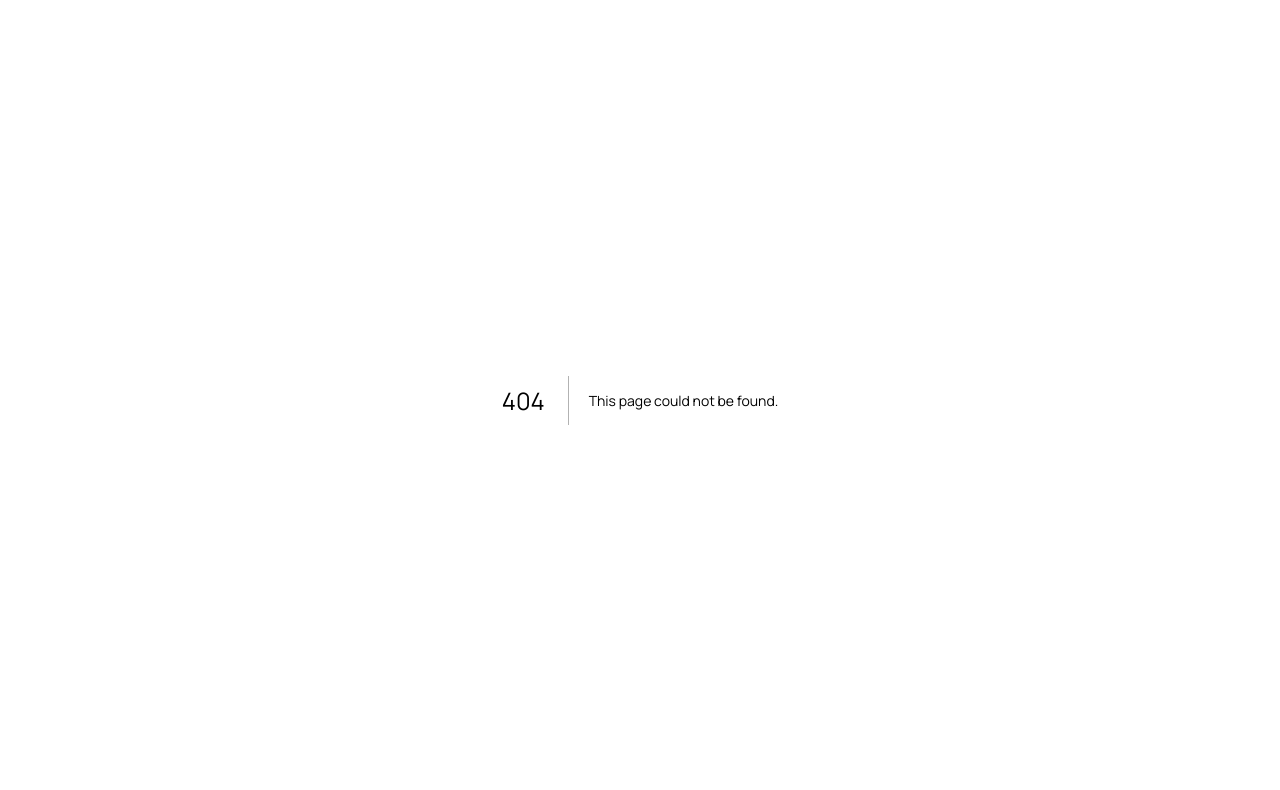
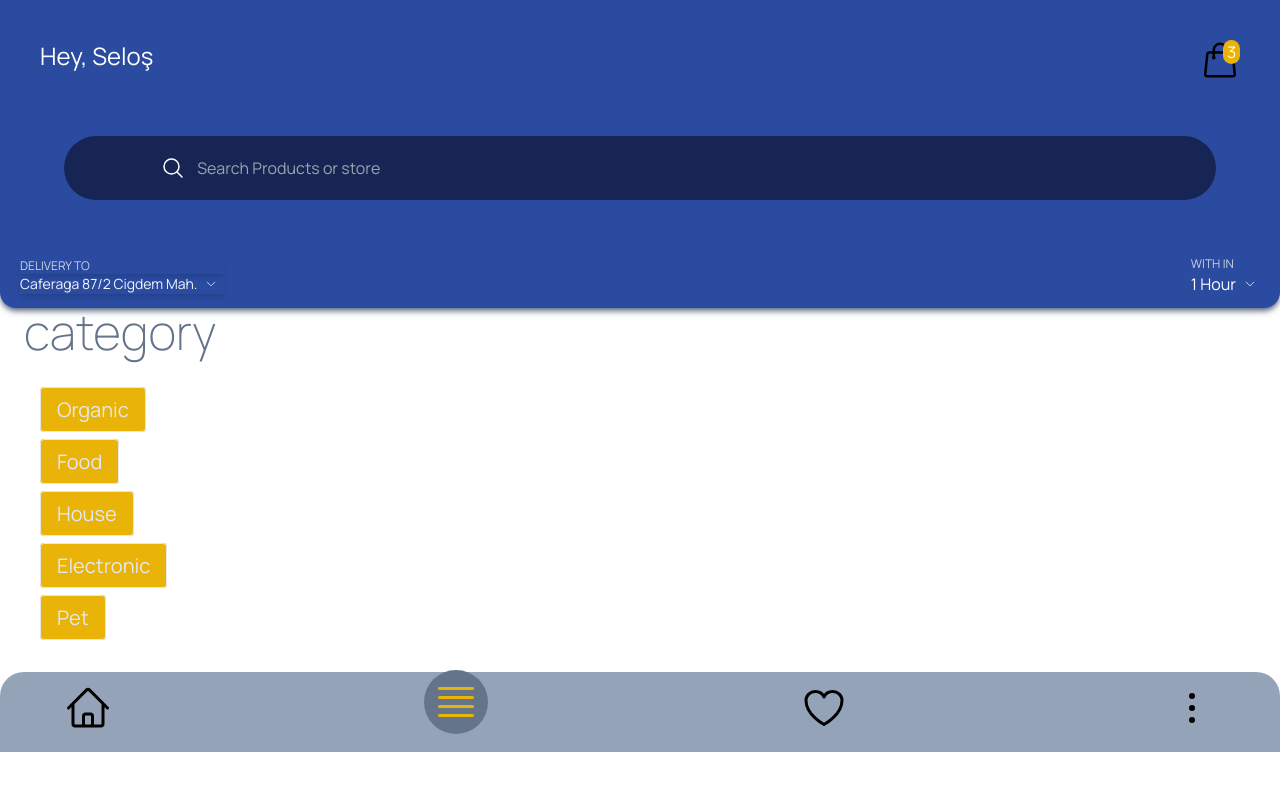
Before and after one commit to barisbulutdemir/Grocery-Nextjs-Tailwind, a Next.js app: page /category in a window 1280 px wide. Before the commit this address had no page. Shown: the top 790 px of the page. Built offline with nearby package versions, Linux system fonts and the light colour scheme.

Commit message:
menu
menu

```diff
--- a/src/companents/Header.js
+++ b/src/companents/Header.js
@@ -9,7 +9,7 @@ import {
 export default function Header(){
     return(
         <>
-            <div className="bg-app-blue space-y-14  ">
+            <div className="bg-app-blue space-y-14 rounded-b-2xl shadow-md shadow-slate-500 ">
                <div className="flex justify-between px-10 pt-10">
                   <h1 className="text-2xl text-white ">Hey, Seloş</h1>
                     <div className="flex ">
--- /dev/null
+++ b/src/companents/Menu.js
@@ -0,0 +1,44 @@
+import {Bars4Icon, EllipsisVerticalIcon, HeartIcon, HomeIcon} from "@heroicons/react/24/outline";
+import Link from "next/link";
+import {useRouter} from "next/router";
+
+
+export default function Menu(){
+    const activeMenu = "p-2 bg-slate-500 rounded-full -mt-5 text-yellow-500 -m-2"
+    const passiveMenu = "menuicons"
+
+    const router = useRouter();
+    const {asPath:pathname} = router;
+    return (
+        <>
+            <div className=" sticky bottom-0 z-10  h-[10vh] bg-slate-400 px-16 rounded-t-3xl ">
+                 <div className=" flex  justify-between  items-center pt-3">
+                     <Link className={pathname === '/' ? activeMenu : passiveMenu} href="/">
+                         <HomeIcon className="menuicons " />
+                     </Link>
+                     <Link className={pathname === '/category' ? activeMenu : passiveMenu} href="/category">
+                         <Bars4Icon className="menuicons" />
+                     </Link>
+                     <Link className={pathname === '/favorite' ? activeMenu : passiveMenu} href="/favorite">
+                         <HeartIcon className="menuicons"/>
+                     </Link>
+                     <Link className={pathname === '/profile' ? activeMenu : passiveMenu} href="/profile">
+                         <EllipsisVerticalIcon className="menuicons" />
+                     </Link>
+
+
+
+
+
+
+
+
+
+
+
+                 </div>
+            </div>
+
+        </>
+    )
+}
--- /dev/null
+++ b/src/companents/ProductMenu.js
@@ -0,0 +1,20 @@
+export default function ProductMenu(){
+    return(
+        <>
+
+            <div>
+                <div className="flex items-center justify-center relative w-full  mt-4">
+                    <div className="w-full px-5 py-2 overflow-x-scroll scroll whitespace-nowrap space-x-4" >
+                        <button className="product-category">Organic</button>
+                        <button className="product-category">Food</button>
+                        <button className="product-category">Electronic</button>
+                        <button className="product-category">House</button>
+                        <button className="product-category">Pet</button>
+                    </div>
+                </div>
+            </div>
+
+
+        </>
+    )
+}
--- a/src/data.js
+++ b/src/data.js
@@ -128,3 +128,61 @@ export const popularitems = {
         },
     ]
 }
+
+export const products = [
+
+    {
+        id:"1",
+        title:"Lemon",
+        category:"Fruit",
+        description:"Lorem Ipsum is simply dummy text of the printing and",
+        price:"1,2",
+        img:lemon,
+
+    },
+    {
+        id:"2",
+        title:"Watermelon",
+        category:"Fruit",
+        description:"Lorem Ipsum is simply dummy text of the printing and",
+        price:"1,2",
+        img:watermelon,
+
+    },
+    {
+        id:"3",
+        title:"Green Tea",
+        category:"Tea",
+        description:"Lorem Ipsum is simply dummy text of the printing and",
+        price:"1,2",
+        img:greentea,
+
+    },
+    {
+        id:"4",
+        title:"Cucumber",
+        category:"Fruit",
+        description:"Lorem Ipsum is simply dummy text of the printing and",
+        price:"1,2",
+        img:cucumber,
+
+    },
+    {
+        id:"5",
+        title:"Onion",
+        category:"Fruit",
+        description:"Lorem Ipsum is simply dummy text of the printing and",
+        price:"1,2",
+        img:onion,
+
+    },
+    {
+        id:"6",
+        title:"Patato",
+        category:"Fruit",
+        description:"Lorem Ipsum is simply dummy text of the printing and",
+        price:"1,2",
+        img:patato,
+
+    },
+]
--- /dev/null
+++ b/src/pages/category.js
@@ -0,0 +1,35 @@
+import Header from "@/companents/Header";
+import Menu from "@/companents/Menu";
+import Link from "next/link";
+
+export default function category(){
+    return(
+        <>
+            <Header />
+            <div className="w-full h-auto">
+                <h1 className="text-5xl text-slate-500 font-light px-6">category</h1>
+                <div className="px-10 grid space-y-6 my-10">
+                    <div className="category-div ">
+                     <Link href="/products" className="category-link">Organic</Link>
+                    </div>
+                    <div className="category-div">
+                    <Link href="/category/food" className="category-link">Food</Link>
+                    </div>
+                        <div className="category-div">
+                    <Link href="/category/house" className="category-link">House</Link>
+                        </div>
+                            <div className="category-div">
+                    <Link href="/category/electronic" className="category-link">Electronic</Link>
+                            </div>
+                                <div className="category-div">
+                    <Link href="/category/pet" className="category-link">Pet</Link>
+                                </div>
+
+                </div>
+            </div>
+
+            <Menu />
+
+        </>
+    )
+}
--- a/src/pages/index.js
+++ b/src/pages/index.js
@@ -5,6 +5,7 @@ import Banner from "@/companents/Banner";
 import Recommended from "@/companents/Recommended";
 import {popularitems, recommendedItems} from "@/data"
 import Popular from "@/companents/Popular";
+import Menu from "@/companents/Menu";
 
 const inter = Inter({ subsets: ['latin'] })
 
@@ -16,6 +17,7 @@ export default function Home() {
           <Banner />
           <Recommended  recommendedItems={recommendedItems}/>
           <Popular popularitems={popularitems}/>
+          <Menu />
 
           </div>
 
--- /dev/null
+++ b/src/pages/products.js
@@ -0,0 +1,27 @@
+import Header from "@/companents/Header";
+import Menu from "@/companents/Menu";
+import ProductMenu from "@/companents/ProductMenu";
+import { products } from "@/data";
+import Image from "next/image";
+
+export default function Products() {
+    return (
+        <>
+            <Header />
+            <ProductMenu />
+            <div>
+                <div>
+                    {products.map((val, i) => (
+
+                        <div key={i} className="grid grid-cols-3">
+                            <div className="">
+                                <Image src={val.img} alt="img" className="w-36 h-auto flex" />
+                            </div>
+                        </div>
+                    ))}
+                </div>
+            </div>
+            <Menu />
+        </>
+    );
+}
--- a/src/styles/globals.css
+++ b/src/styles/globals.css
@@ -11,4 +11,34 @@
     padding: 0;
     font-family: 'Manrope', sans-serif;
   }
+
 }
+
+.menuicons{
+  @apply h-12 w-auto  ;
+}
+
+.menuicons:hover{
+  @apply text-white scale-95;
+}
+
+
+.category-link {
+  @apply  text-slate-200 text-xl border px-4 py-2 rounded bg-yellow-500   ;
+}
+
+.category-link:hover{
+  @apply bg-yellow-800 text-slate-300 ;
+}
+
+.category-div {
+  @apply  inline-block    ;
+}
+
+.product-category{
+  @apply text-slate-900 bg-slate-100 border rounded-xl  w-1/4 h-10
+}
+
+.product-category:hover{
+  @apply text-slate-50 bg-yellow-500 transition-all duration-300
+}
```
